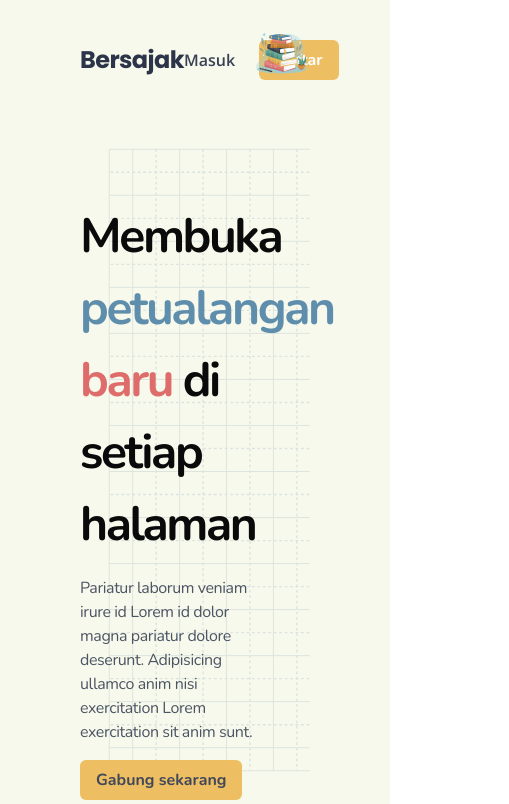
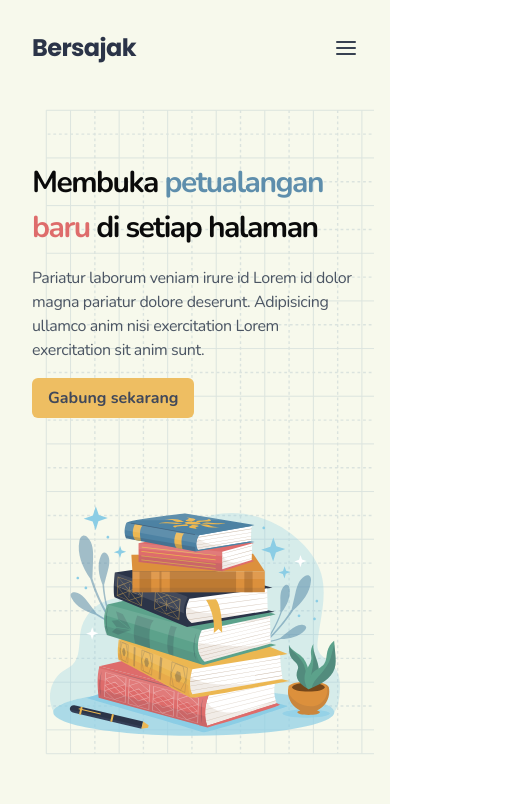
Before and after one commit to Rifqio/bersajak-library-frontend, a React (Vite) app: page / in a window 390 px wide. Shown: the top 804 px of the page, 509 px wide, since content can reach past the window. Built offline with nearby package versions, Linux system fonts and the light colour scheme; a web font is replaced by a local one.

Commit message:
feat: responsive navbar

```diff
--- a/src/components/container.jsx
+++ b/src/components/container.jsx
@@ -2,7 +2,7 @@
 
 export const Container = ({ children, className }) => {
   return (
-    <div className={`min-h-screen bg-background_1 px-20 py-10 ${className}`}>
+    <div className={`min-h-screen bg-background_1 px-4 py-4 md:px-10 md:py-10 lg:px-20 lg:py-10 ${className}`}>
       {children}
     </div>
   );
--- a/src/pages/home/index.jsx
+++ b/src/pages/home/index.jsx
@@ -6,10 +6,10 @@
 const HomePage = () => {
   const heroSection = () => {
     return (
-      <div className="relative flex flex-row justify-between">
+      <div className="relative flex flex-col md:flex-row justify-between">
         <div className="absolute inset-0 bg-cover bg-[url('/grid.svg')] opacity-30 z-0"></div>
-        <div className="font-nunito w-3/4 mt-20 relative z-10">
-          <h1 className="font-bold leading-normal text-5xl pb-4 tracking-tighter">
+        <div className="font-nunito w-full md:w-3/4 mt-20 relative z-10 px-4 md:px-0">
+          <h1 className="font-bold leading-normal text-3xl md:text-5xl pb-4 tracking-tighter">
             Membuka <span className="text-[#5E8EAC]">petualangan</span>{" "}
             <span className="text-[#DE6C6B]">baru</span> di setiap halaman
           </h1>
@@ -22,8 +22,12 @@
             Gabung sekarang
           </Button>
         </div>
-        <div className="items-start -mt-24 relative z-10">
-          <img src={BooksIllustration} alt="Books Illustration" />
+        <div className="items-start mt-10 md:-mt-24 relative z-10 px-4 md:px-0">
+          <img
+            src={BooksIllustration}
+            alt="Books Illustration"
+            className="w-full md:w-auto"
+          />
         </div>
       </div>
     );
@@ -31,15 +35,16 @@
 
   const bookListSection = () => {
     return (
-      <div className="mt-4 font-nunito">
-        <h1 className="text-center font-bold tracking-tighter text-3xl">
+      <div className="mt-4 font-nunito px-4 md:px-0">
+        <h1 className="text-center font-bold tracking-tighter text-2xl md:text-3xl">
           Mau baca buku apa hari ini?
         </h1>
         <p className="text-center text-gray-600 mt-2">
           Pariatur laborum veniam irure id Lorem id dolor magna pariatur dolore
-          deserunt. Adipisicing ullamco anim nisi exercitation Lorem exercitation
-          sit anim sunt. </p>
-        <div className="mt-8 grid grid-cols-4 gap-2">
+          deserunt. Adipisicing ullamco anim nisi exercitation Lorem
+          exercitation sit anim sunt.
+        </p>
+        <div className="mt-8 grid grid-cols-1 sm:grid-cols-2 md:grid-cols-3 lg:grid-cols-4 gap-4">
           {MOCK_BOOK_LIST.map((book) => (
             <BookList
               key={book.id}
--- a/src/sections/navbar.jsx
+++ b/src/sections/navbar.jsx
@@ -2,26 +2,57 @@
 import { ROUTE } from "@/lib/constants";
 import { useNavigate } from "react-router-dom";
 import PropTypes from "prop-types";
+import { useState } from "react";
+import { AlignJustify, X } from "lucide-react";
 
 export const Navbar = ({ className }) => {
   const navigate = useNavigate();
+  const [isMenuOpen, setIsMenuOpen] = useState(false);
 
   const handleNavigate = () => {
     navigate(ROUTE.Home);
   };
 
+  const toggleMenu = () => {
+    setIsMenuOpen(!isMenuOpen);
+  };
+
   return (
-    <nav className={`flex justify-between pb-10 items-center ${className}`}>
-      <h1
+    <nav className={`bg-background_1 ${className}`}>
+      <div className="max-w-7xl mx-auto px-4 sm:px-6 lg:px-8">
+        <div className="flex justify-between h-16">
+          <div className="flex-shrink-0 flex items-center">
+            <button
               onClick={handleNavigate}
               className="text-2xl text-[#2B3448] font-poppins tracking-tight font-bold cursor-pointer"
             >
               Bersajak
-      </h1>
-      <div className="flex items-center">
+            </button>
+          </div>
+          <div className="hidden md:flex md:items-center">
             <ul className="flex items-center space-x-6">
               <li className="font-semibold text-gray-700">Masuk</li>
               <Button className="bg-[#EEBE62] text-white font-bold font-nunito text-base hover:bg-[#BF8140]">
+                Daftar
+              </Button>
+            </ul>
+          </div>
+          <div className="flex md:hidden items-center">
+            <button
+              onClick={toggleMenu}
+              className="text-gray-700 focus:outline-none"
+            >
+              {!isMenuOpen ? <AlignJustify size={24} /> : <X size={24} />}
+            </button>
+          </div>
+        </div>
+      </div>
+      <div className={`md:hidden ${isMenuOpen ? "block" : "hidden"}`}>
+        <ul className="px-2 pt-2 pb-3 space-y-2 sm:px-3">
+          <Button className="font-semibold w-full text-white font-bold font-nunito">
+            Masuk
+          </Button>
+          <Button className="bg-[#EEBE62] text-white font-bold font-nunito text-base hover:bg-[#BF8140] w-full text-center">
             Daftar
           </Button>
         </ul>
```
Lines whose indentation alone changed are shown as unchanged.
